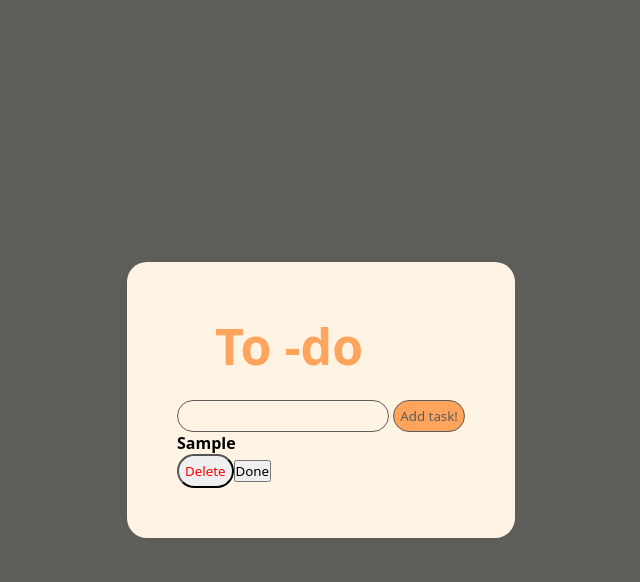
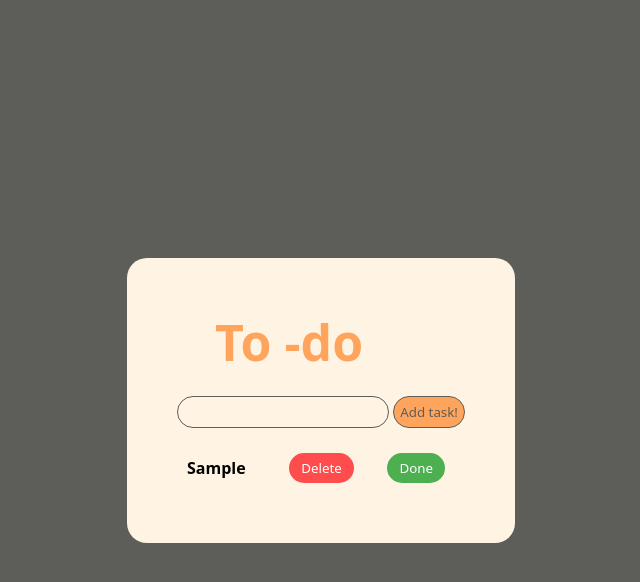
Before and after one commit to Rohan-0-1/To---Do-frontend, a plain HTML site: page index.html in a window 1280 px wide. Both pictures are taken after typing "Sample" into the empty fields and a click on the button "Add task!". Shown: the whole page, without its empty margins (319-959 px from the left). Drawn offline with Linux system fonts and the light colour scheme.

Commit message:
Update style.css

```diff
--- a/style.css
+++ b/style.css
@@ -41,15 +41,46 @@ input{
     color: black;
     background-color: #ffcdab;
 }
-#todo-{
-    background-color: red;
-    padding-top: 15px;
-    font-size: 20px;
+#todos > div {
+    margin-top: 15px;
+    padding: 10px;
+    border-radius: 10px;
     display: flex;
+    justify-content: space-between;
     align-items: center;
 }
+#del, #done{
+    margin-right: 10px;
+    align-self: flex-end;
+ }
+
+#button-container {
+    display: flex;
+    justify-content: flex-end;
+}
 #del{
-    padding: 6px;
-    color: red;
+    margin-left: 20px;
+    padding: 6px 12px;
+    background-color: #ff4c4c;
+    color: white;
+    border: none;
     border-radius: 20px;
+    cursor: pointer;
+    transition: background-color 0.3s ease;
+
 }
+#del:hover {
+    background-color: #ff6666;
+}
+#done{
+    padding: 6px 12px;
+    background-color: #4caf50;
+    color: white;
+    border: none;
+    border-radius: 20px;
+    cursor: pointer;
+    transition: background-color 0.3s ease;
+}
+#done:hover {
+    background-color: #66bb6a;
+}
```
